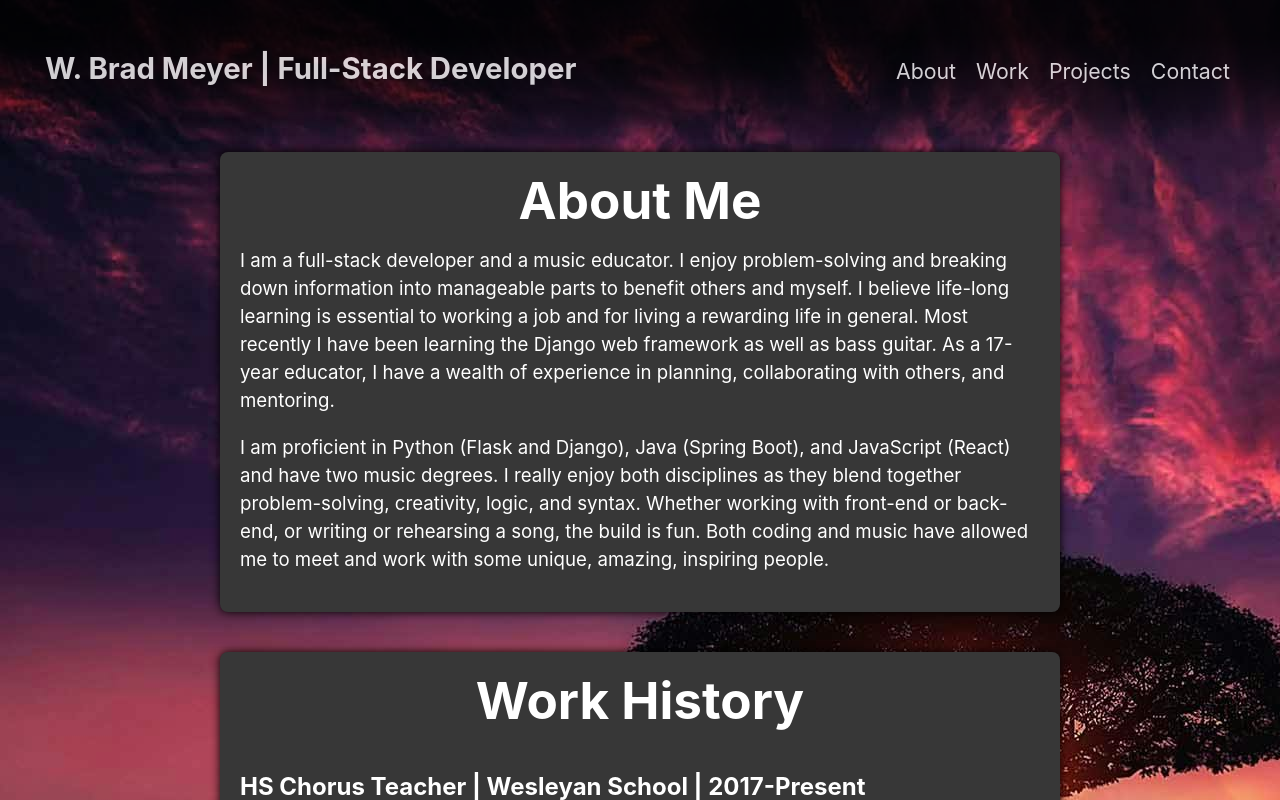
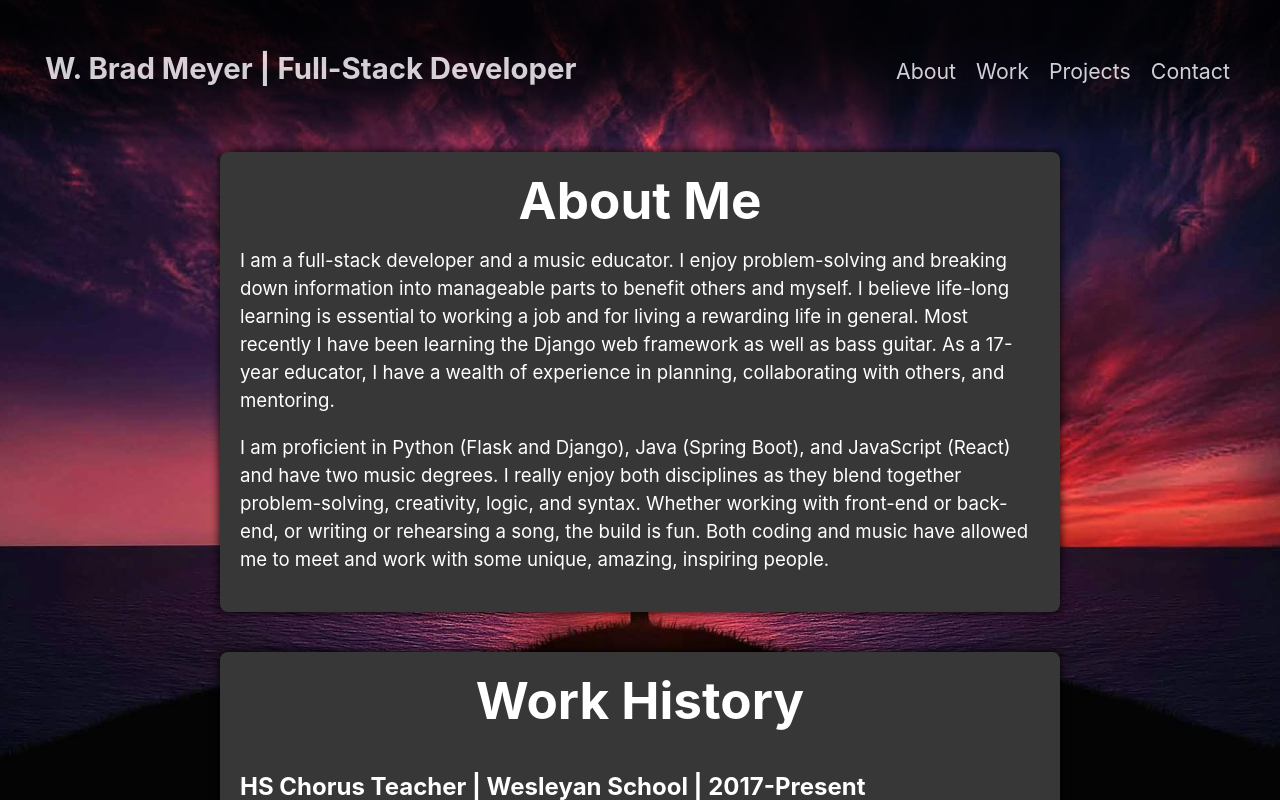
Before and after one commit to Wbradmeyer/vitePortfolio, a Vue app: page / in a window 1280 px wide. Shown: the top 800 px of the page. Built offline with nearby package versions, Linux system fonts and the light colour scheme.

Commit message:
reset img

```diff
--- a/src/style.css
+++ b/src/style.css
@@ -24,7 +24,7 @@ body {
   background-image: url('./assets/pexels-pixabay-36717.jpg');
   background-attachment: fixed;
   background-repeat: no-repeat;
-  /* background-size: cover; */
+  background-size: cover;
   /* background-image: linear-gradient(to right, rgb(0, 36, 58),
                                   rgb(2, 157, 253), rgb(0, 36, 58)); */
 }
```
